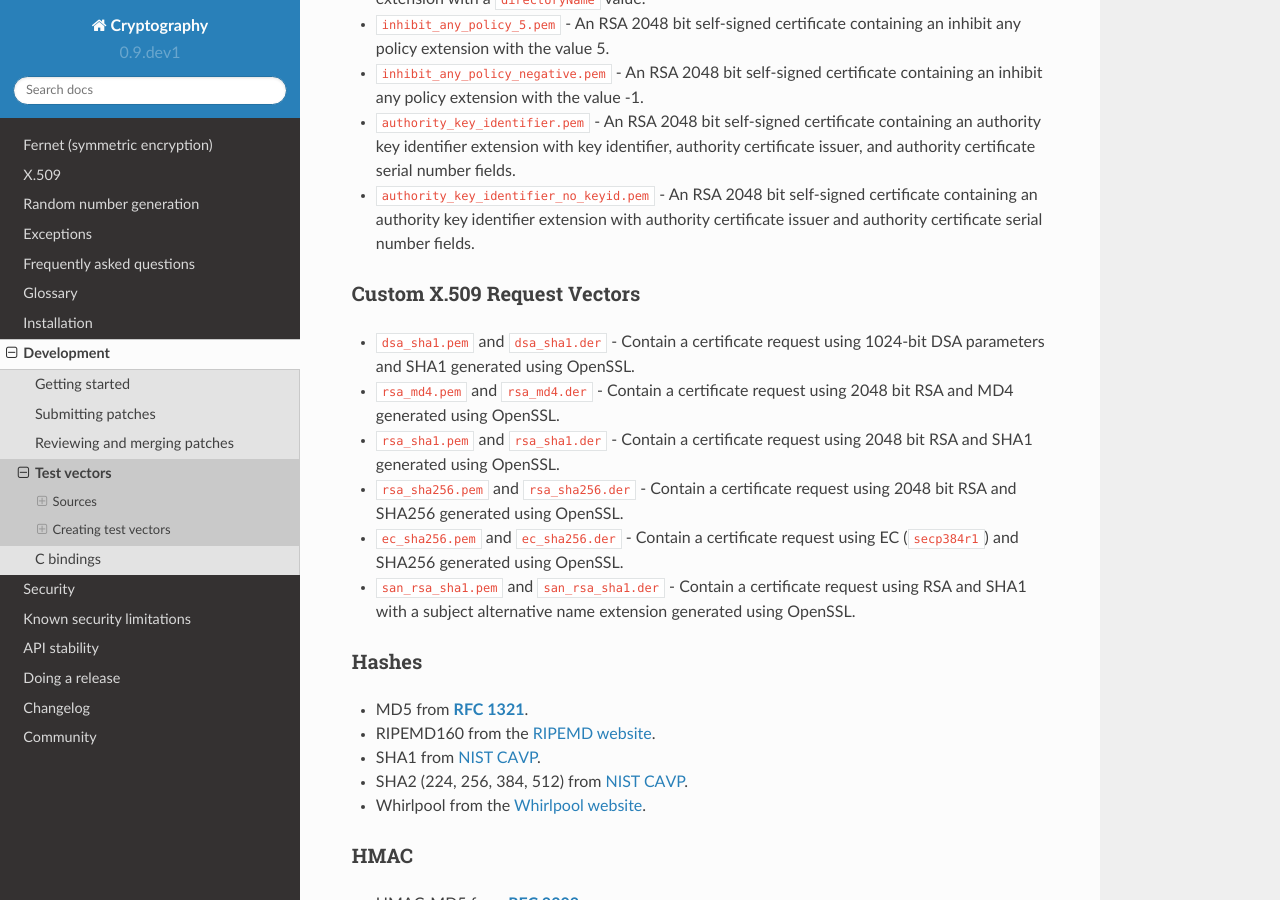
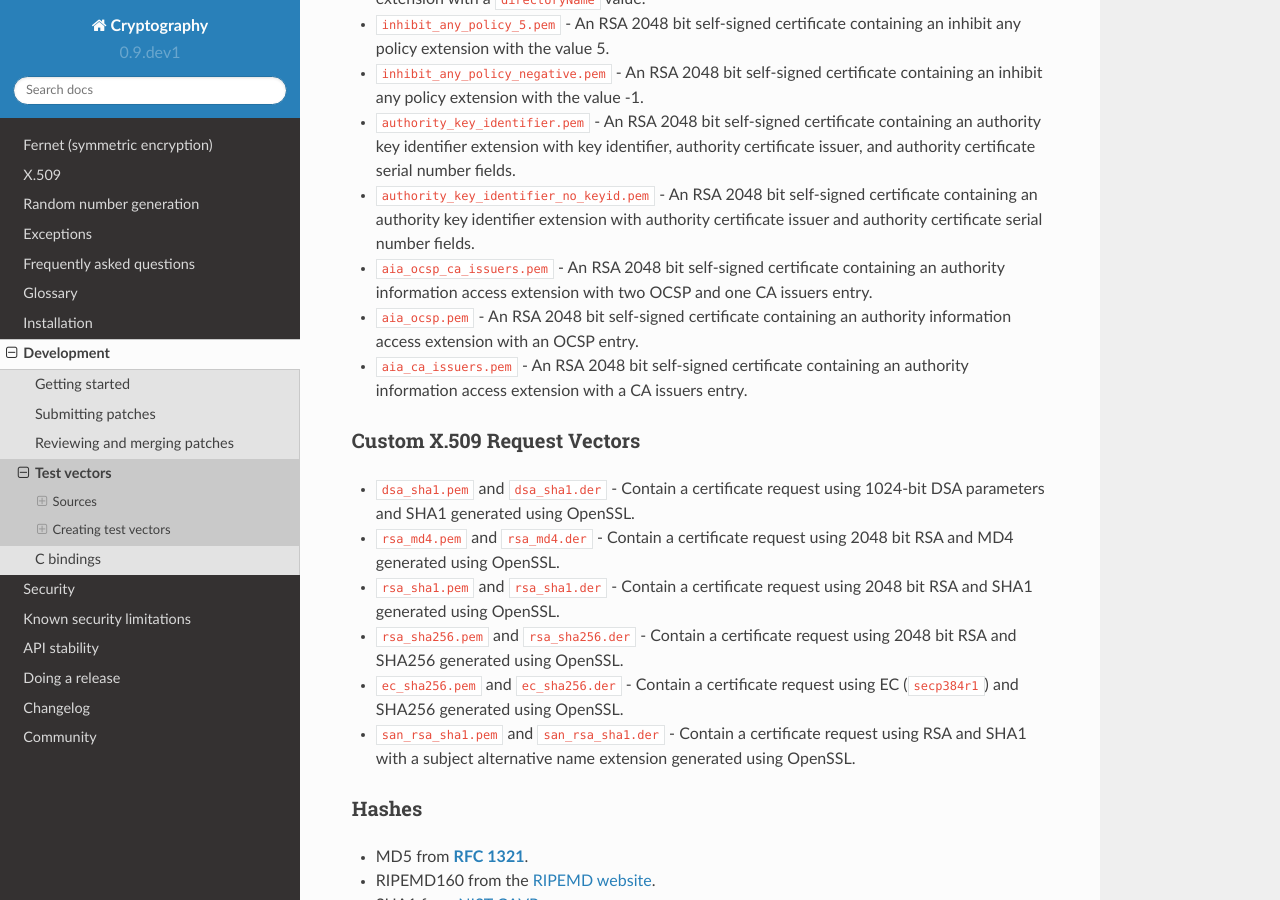
Before and after one commit to WebKing0121/cryptography, a Sphinx documentation site: the page built from docs/development/test-vectors.rst, in a window 1280 px wide and 900 px high, scrolled down 3355 px. Built offline with Sphinx 7.4.7 and the Read the Docs theme 2.0.0, drawn with Linux system fonts in a browser that asks for light colours; pages that are not in the unit, such as notebooks, are missing from menus.

Commit message:
add some authority information access x509 vectors

```diff
--- a/docs/development/test-vectors.rst
+++ b/docs/development/test-vectors.rst
@@ -172,6 +172,13 @@ Custom X.509 Vectors
 * ``authority_key_identifier_no_keyid.pem`` - An RSA 2048 bit self-signed
   certificate containing an authority key identifier extension with authority
   certificate issuer and authority certificate serial number fields.
+* ``aia_ocsp_ca_issuers.pem`` - An RSA 2048 bit self-signed certificate
+  containing an authority information access extension with two OCSP and one
+  CA issuers entry.
+* ``aia_ocsp.pem`` - An RSA 2048 bit self-signed certificate
+  containing an authority information access extension with an OCSP entry.
+* ``aia_ca_issuers.pem`` - An RSA 2048 bit self-signed certificate
+  containing an authority information access extension with a CA issuers entry.
 
 Custom X.509 Request Vectors
 ~~~~~~~~~~~~~~~~~~~~~~~~~~~~
```
Also changed, not shown: 3 other files.
